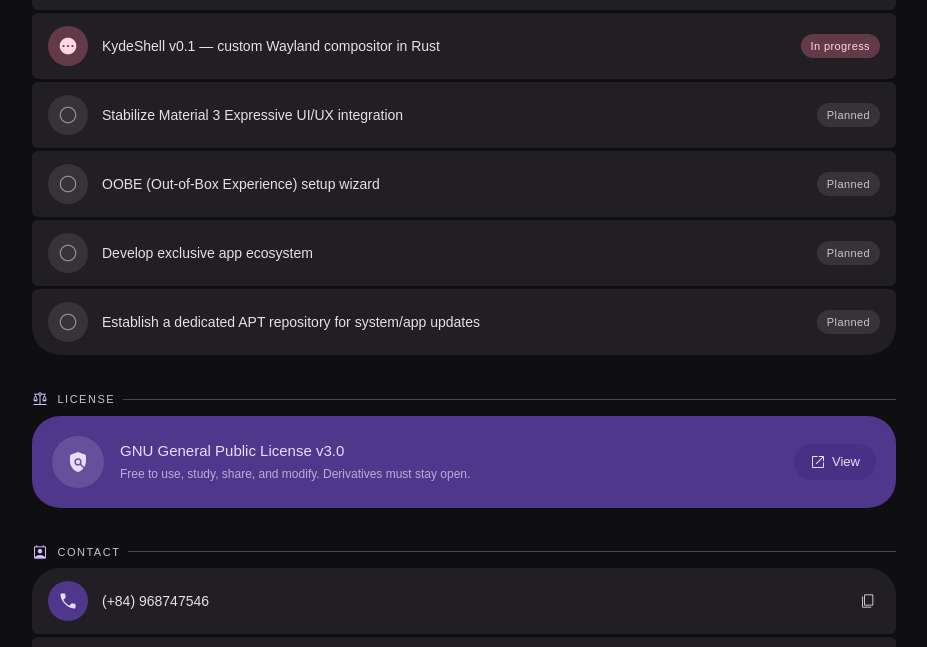
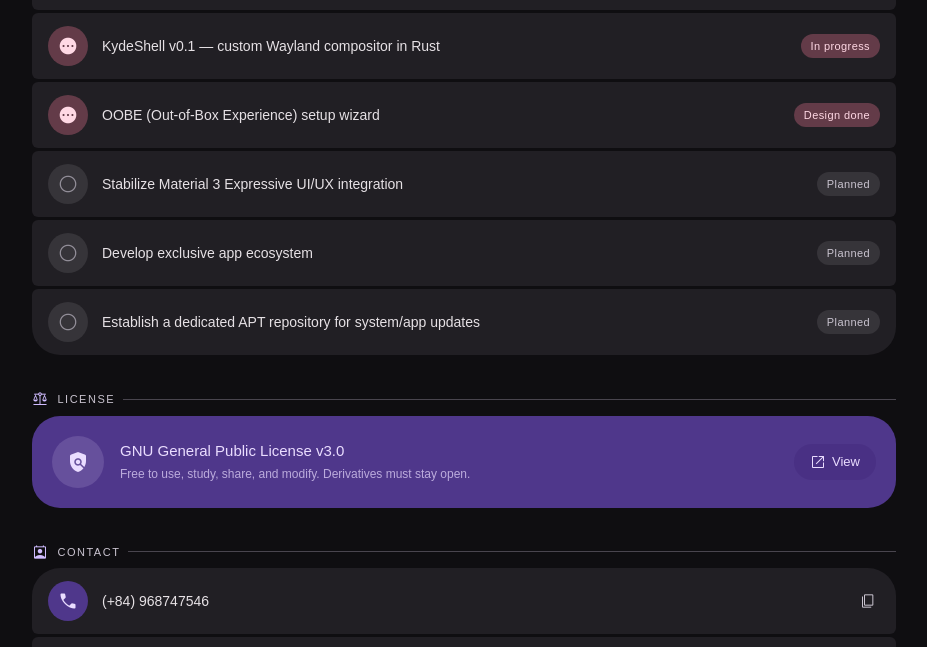
Before and after one commit to KydeOS/kydeos.github.io, a website: page index.html in a window 1280 px wide. Shown: the part 2106-2753 px from the top of the page, without its empty margins (176-1103 px from the left). Drawn offline with nearby package versions, Linux system fonts and the light colour scheme; a web font is replaced by a local one.

Commit message:
Update project tasks and statuses in index.html

```diff
--- a/index.html
+++ b/index.html
@@ -583,13 +583,13 @@ body {
       <span class="row-tag t-wip">In progress</span>
     </div>
     <div class="card row-card" tabindex="0">
-      <div class="row-ico" style="background:var(--c4);color:var(--out)"><span class="ms ms-out s20" aria-hidden="true">radio_button_unchecked</span></div>
-      <span class="row-lbl">Stabilize Material 3 Expressive UI/UX integration</span>
-      <span class="row-tag t-plan">Planned</span>
+      <div class="row-ico" style="background:var(--tc);color:var(--otc)"><span class="ms f s20" aria-hidden="true">pending</span></div>
+      <span class="row-lbl">OOBE (Out-of-Box Experience) setup wizard</span>
+      <span class="row-tag t-wip">Design done</span>
     </div>
     <div class="card row-card" tabindex="0">
       <div class="row-ico" style="background:var(--c4);color:var(--out)"><span class="ms ms-out s20" aria-hidden="true">radio_button_unchecked</span></div>
-      <span class="row-lbl">OOBE (Out-of-Box Experience) setup wizard</span>
+      <span class="row-lbl">Stabilize Material 3 Expressive UI/UX integration</span>
       <span class="row-tag t-plan">Planned</span>
     </div>
     <div class="card row-card" tabindex="0">
```
